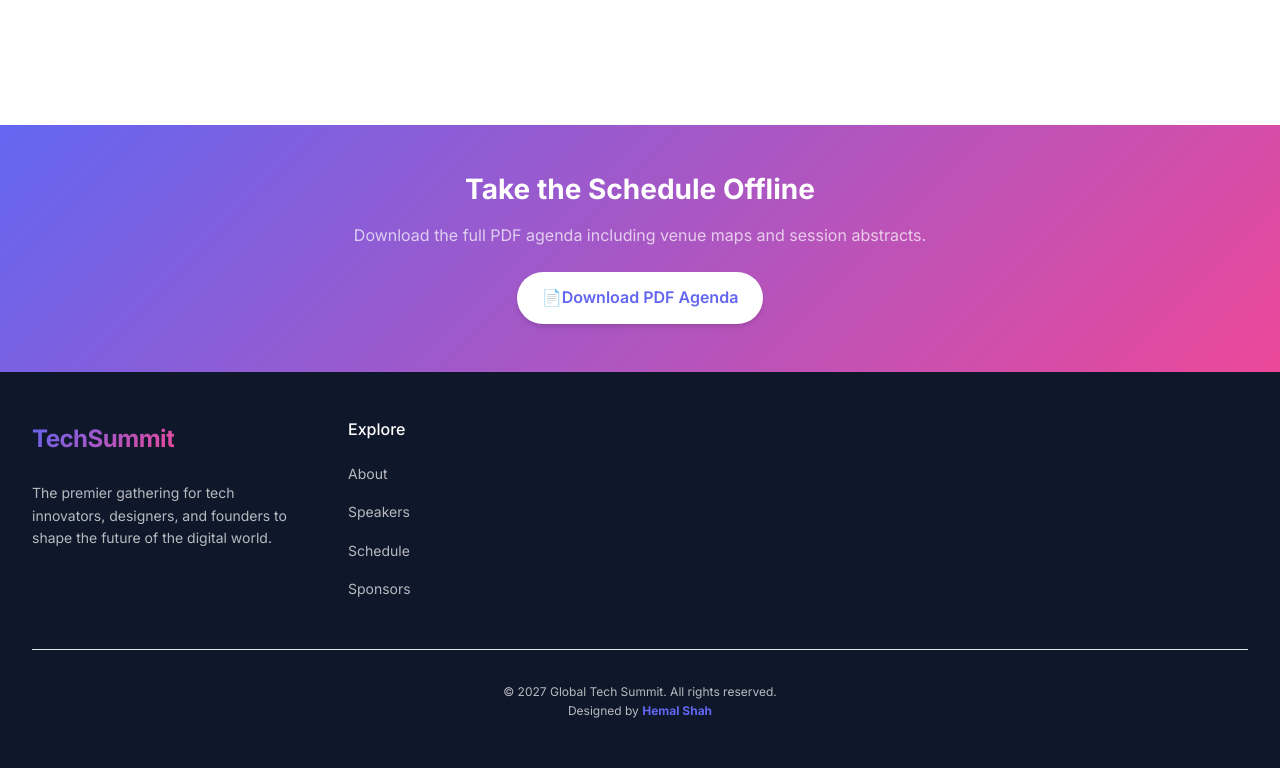
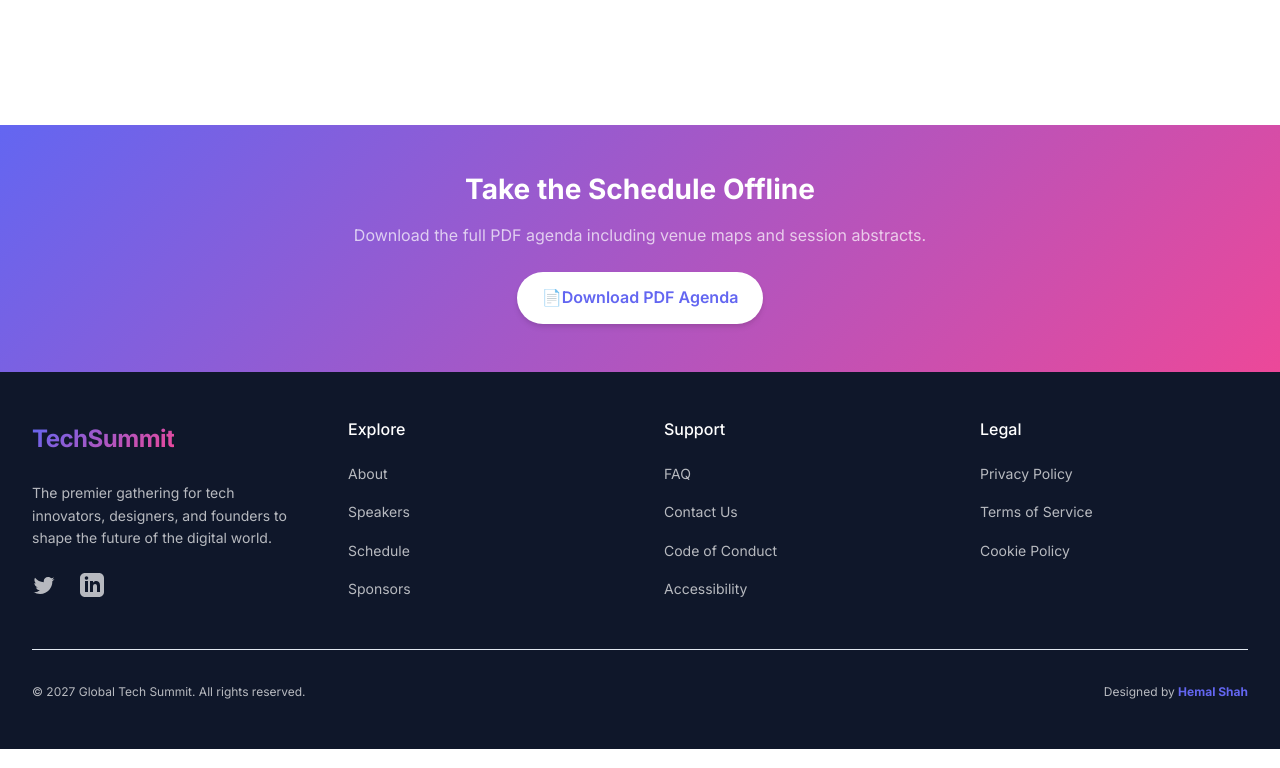
Before and after one commit to hemal9102/event, a plain HTML site: page schedule.html in a window 1280 px wide. Shown: the part 1839-2607 px from the top of the page. Drawn offline with Linux system fonts and the light colour scheme.

Commit message:
Fix truncated footer in schedule.html

```diff
--- a/schedule.html
+++ b/schedule.html
@@ -237,9 +237,9 @@
 
     </main>
 
-    <!-- FOOTER (Reused) -->
+
+    <!-- FOOTER -->
     <footer class="site-footer bg-dark text-white-alpha py-xl" role="contentinfo">
-        <!-- Footer Content identical to other pages -->
         <div class="container">
             <div class="footer-grid grid-4-col gap-xl mb-xl">
                 <div class="footer-brand col-span-2-mobile">
@@ -249,23 +249,53 @@
                     <p class="text-sm mb-md max-w-xs">
                         The premier gathering for tech innovators, designers, and founders to shape the future of the digital world.
                     </p>
+                    <div class="social-links flex gap-md">
+                        <a href="#" aria-label="Twitter" class="hover-text-white transition-colors">
+                            <svg width="24" height="24" viewBox="0 0 24 24" fill="currentColor"><path d="M22.46 6c-.77.35-1.6.58-2.46.69.88-.53 1.56-1.37 1.88-2.38-.83.5-1.75.85-2.72 1.05C18.37 4.5 17.26 4 16 4c-2.35 0-4.27 1.92-4.27 4.29 0 .34.04.67.11.98C8.28 9.09 5.11 7.38 3 4.79c-.37.63-.58 1.37-.58 2.15 0 1.49.75 2.81 1.91 3.56-.71 0-1.37-.2-1.95-.5v.03c0 2.08 1.48 3.82 3.44 4.21a4.22 4.22 0 0 1-1.93.07 4.28 4.28 0 0 0 4 2.98 8.521 8.521 0 0 1-5.33 1.84c-.34 0-.68-.02-1.02-.06C3.44 20.29 5.7 21 8.12 21 16 21 20.33 14.46 20.33 8.79c0-.19 0-.37-.01-.56.84-.6 1.56-1.36 2.14-2.23z"></path></svg>
+                        </a>
+                        <a href="#" aria-label="LinkedIn" class="hover-text-white transition-colors">
+                            <svg width="24" height="24" viewBox="0 0 24 24" fill="currentColor" aria-hidden="true"><path d="M19 0h-14c-2.761 0-5 2.239-5 5v14c0 2.761 2.239 5 5 5h14c2.762 0 5-2.239 5-5v-14c0-2.761-2.238-5-5-5zm-11 19h-3v-11h3v11zm-1.5-12.268c-.966 0-1.75-.79-1.75-1.764s.784-1.764 1.75-1.764 1.75.79 1.75 1.764-.783 1.764-1.75 1.764zm13.5 12.268h-3v-5.604c0-3.368-4-3.113-4 0v5.604h-3v-11h3v1.765c1.396-2.586 7-2.777 7 2.476v6.759z"></path></svg>
+                        </a>
+                    </div>
                 </div>
+
                 <div class="footer-links">
                     <h4 class="text-white mb-md font-medium">Explore</h4>
                     <ul class="no-bullets space-y-sm text-sm">
-                        <li><a href="about.html">About</a></li>
-                        <li><a href="speakers.html">Speakers</a></li>
-                        <li><a href="schedule.html">Schedule</a></li>
-                        <li><a href="sponsors.html">Sponsors</a></li>
+                        <li><a href="about.html" class="hover-text-primary transition-colors">About</a></li>
+                        <li><a href="speakers.html" class="hover-text-primary transition-colors">Speakers</a></li>
+                        <li><a href="schedule.html" class="hover-text-primary transition-colors">Schedule</a></li>
+                        <li><a href="sponsors.html" class="hover-text-primary transition-colors">Sponsors</a></li>
+                    </ul>
+                </div>
+
+                <div class="footer-links">
+                    <h4 class="text-white mb-md font-medium">Support</h4>
+                    <ul class="no-bullets space-y-sm text-sm">
+                        <li><a href="faq.html" class="hover-text-primary transition-colors">FAQ</a></li>
+                        <li><a href="contact.html" class="hover-text-primary transition-colors">Contact Us</a></li>
+                        <li><a href="code-of-conduct.html" class="hover-text-primary transition-colors">Code of Conduct</a></li>
+                        <li><a href="accessibility.html" class="hover-text-primary transition-colors">Accessibility</a></li>
+                    </ul>
+                </div>
+
+                <div class="footer-links">
+                    <h4 class="text-white mb-md font-medium">Legal</h4>
+                    <ul class="no-bullets space-y-sm text-sm">
+                        <li><a href="privacy.html" class="hover-text-primary transition-colors">Privacy Policy</a></li>
+                        <li><a href="terms.html" class="hover-text-primary transition-colors">Terms of Service</a></li>
+                        <li><a href="cookies.html" class="hover-text-primary transition-colors">Cookie Policy</a></li>
                     </ul>
                 </div>
             </div>
-            <div class="footer-bottom border-t border-dark-lighter pt-lg text-center text-xs">
+
+            <div class="footer-bottom border-t border-dark-lighter pt-lg flex justify-between align-center text-xs flex-col-mobile gap-sm text-center-mobile">
                 <p>&copy; <time datetime="2027">2027</time> Global Tech Summit. All rights reserved.</p>
-
-                <p>Designed by <a href="https://hemalshah.vercel.app" target="_blank" rel="noopener noreferrer" class="hover-text-primary transition-colors font-bold" style="color: #6366f1;">Hemal Shah</a></p></div>
+                <p>Designed by <a href="https://hemalshah.vercel.app" target="_blank" rel="noopener noreferrer" class="hover-text-primary transition-colors font-bold" style="color: #6366f1;">Hemal Shah</a></p>
+            </div>
         </div>
     </footer>
+
     <script src="main.js" defer></script>
 </body>
 </html>
```
